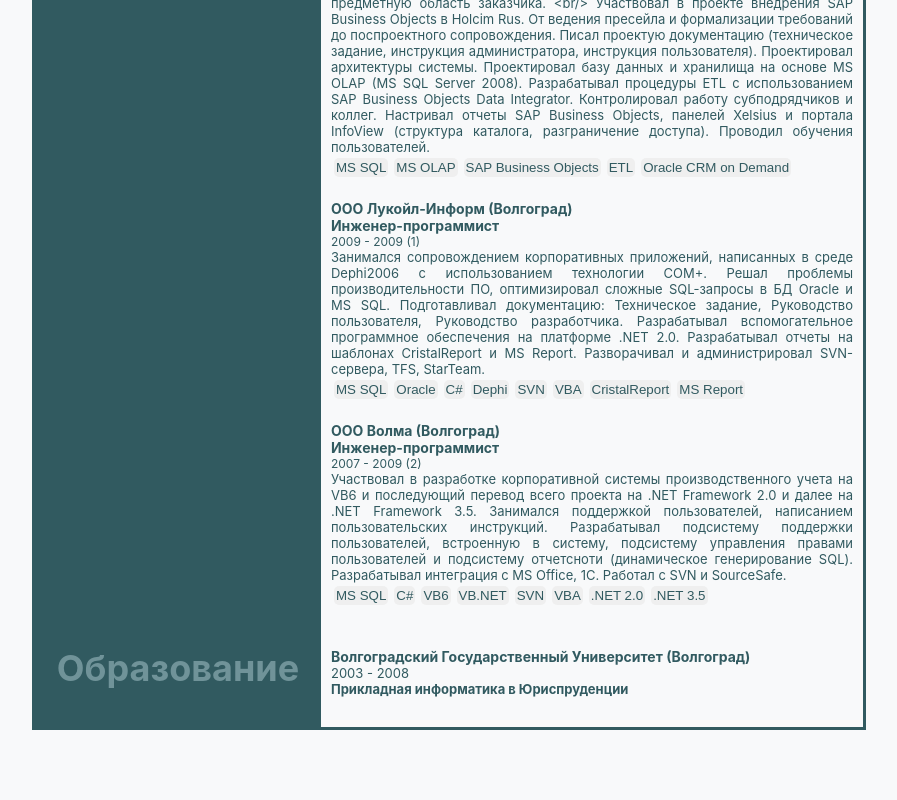
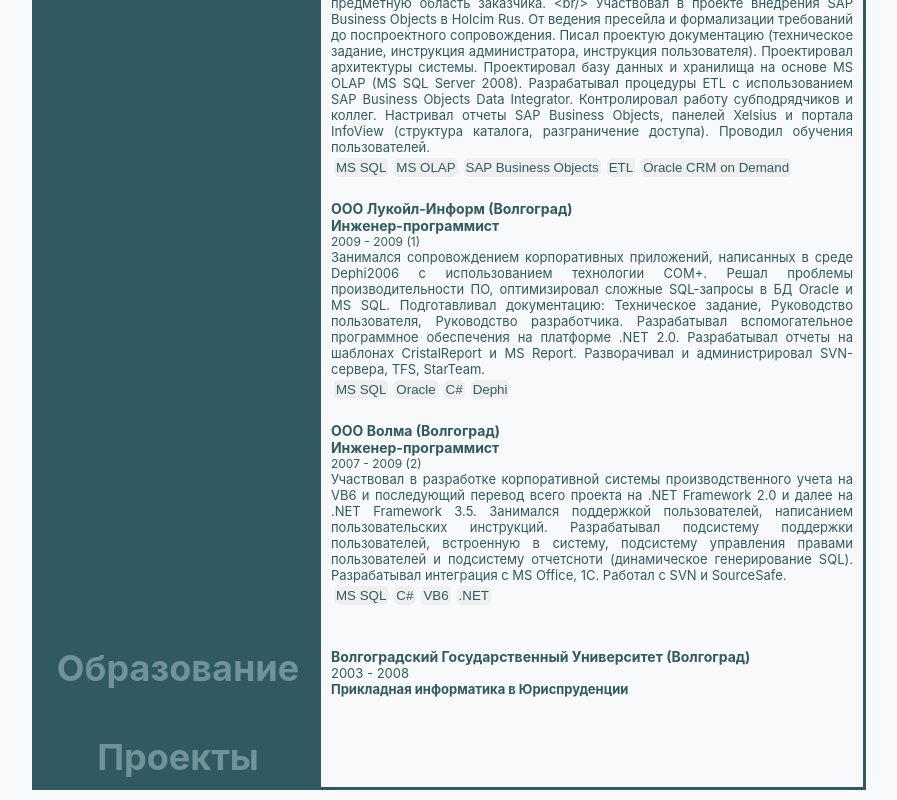
Before and after one commit to ionyanov/onyanov.net, a React (Create React App) app: page / in a window 1280 px wide. Shown: the part 1669-2469 px from the top of the page, without its empty margins (194-1091 px from the left). Before the commit the page ends 2409 px from the top, so only its background shows below. Built offline with nearby package versions, Linux system fonts and the light colour scheme.

Commit message:
Remove unused function

```diff
--- a/src/component/filterComponent.tsx
+++ b/src/component/filterComponent.tsx
@@ -7,7 +7,7 @@ interface FilterProps {
 }
 
 const FilterComponent: FC<FilterProps> = (props) => {
-    let {sortOrder, toggleSort, selectedTags, selectTag} = useFilter()
+    let {sortOrder, toggleSort} = useFilter()
 
     return (
         <div className="controls">
--- a/src/pages/developer_rus/DeveloperRus.tsx
+++ b/src/pages/developer_rus/DeveloperRus.tsx
@@ -13,15 +13,6 @@ import ProjComponent from "../../component/projComponent";
 
 const DeveloperRus: React.FC = React.forwardRef((props, ref) => {
         let [expiriense, setExpiriense] = useState<Expiriense[]>([]);
-        const [showProject, setShowProject] = useState(false)
-
-        useEffect(() => {
-            const searchParams = new URLSearchParams(document.location.search)
-            if (searchParams.get('proj')) {
-                setShowProject(true)
-            }
-        }, [])
-
         let {sortOrder, selectedTags} = useFilter()
 
         useEffect(() => {
@@ -85,7 +76,6 @@ const DeveloperRus: React.FC = React.forwardRef((props, ref) => {
                             <EduComponent key={index} eduItem={item}/>
                         )}</div>
                     </div>
-                    {showProject &&
                     <div className="contentRow">
                         <div className="contentCol colHead"><h2 className="colHead">Проекты</h2></div>
                         <div className="contentCol colBody">{currentCV.projects.filter(itm => itm.link)
@@ -93,7 +83,6 @@ const DeveloperRus: React.FC = React.forwardRef((props, ref) => {
                                 <ProjComponent key={index} projItem={item}/>
                             )}</div>
                     </div>
-                    }
                 </div>
             </div>
         )
--- a/src/pages/developer_rus/data.ts
+++ b/src/pages/developer_rus/data.ts
@@ -32,7 +32,7 @@ dev_rus.expiriense.push({
         "Разрабатывал подсистему поддержки пользователей, встроенную в систему,",
         "подсистему управления правами пользователей и подсистему отчетсноти (динамическое генерирование SQL).",
         "Разрабатывал интеграция с MS Office, 1C. Работал с SVN и SourceSafe."],
-    tags: ["MS SQL", "C#", "VB6", "VB.NET", "SVN", "VBA", ".NET 2.0", ".NET 3.5"]
+    tags: ["MS SQL", "C#", "VB6", ".NET"]
 })
 dev_rus.expiriense.push({
     company: "ООО Лукойл-Информ",
@@ -46,7 +46,7 @@ dev_rus.expiriense.push({
         "Разрабатывал вспомогательное программное обеспечения на платформе .NET 2.0.",
         "Разрабатывал отчеты на шаблонах CristalReport и MS Report.",
         "Разворачивал и администрировал SVN-сервера, TFS, StarTeam."],
-    tags: ["MS SQL", "Oracle", "C#", "Dephi", "SVN", "VBA", "CristalReport", "MS Report"]
+    tags: ["MS SQL", "Oracle", "C#", "Dephi"]
 })
 dev_rus.expiriense.push({
     company: "Softline",
@@ -96,7 +96,7 @@ dev_rus.expiriense.push({
         "Писал ETL процессы на PL/SQL.",
         "Настраивал репозиторий и шаблоны отчетов в BI Answers.",
         "Сопровождал существующее решение (исправление ошибок, консультирование пользователей)."],
-    tags: ["Oracle", "Oracle BI", "PL/SQL"]
+    tags: ["Oracle", "Oracle BI", "ETL"]
 })
 dev_rus.expiriense.push({
     company: "Техносерв-консалтинг",
```
Lines whose indentation alone changed are shown as unchanged.
